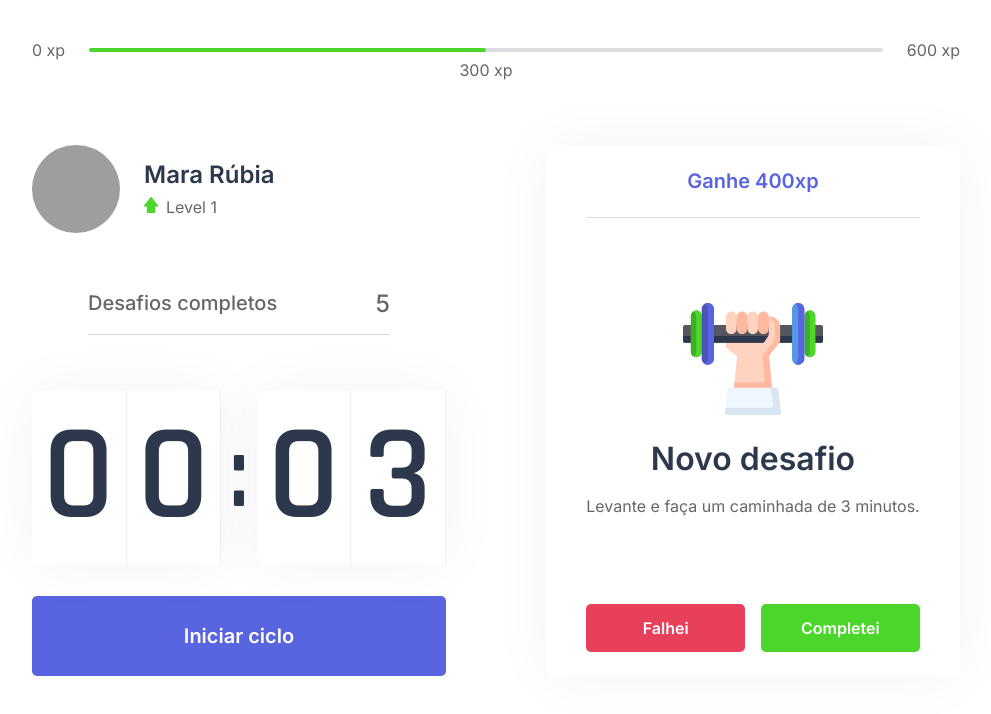
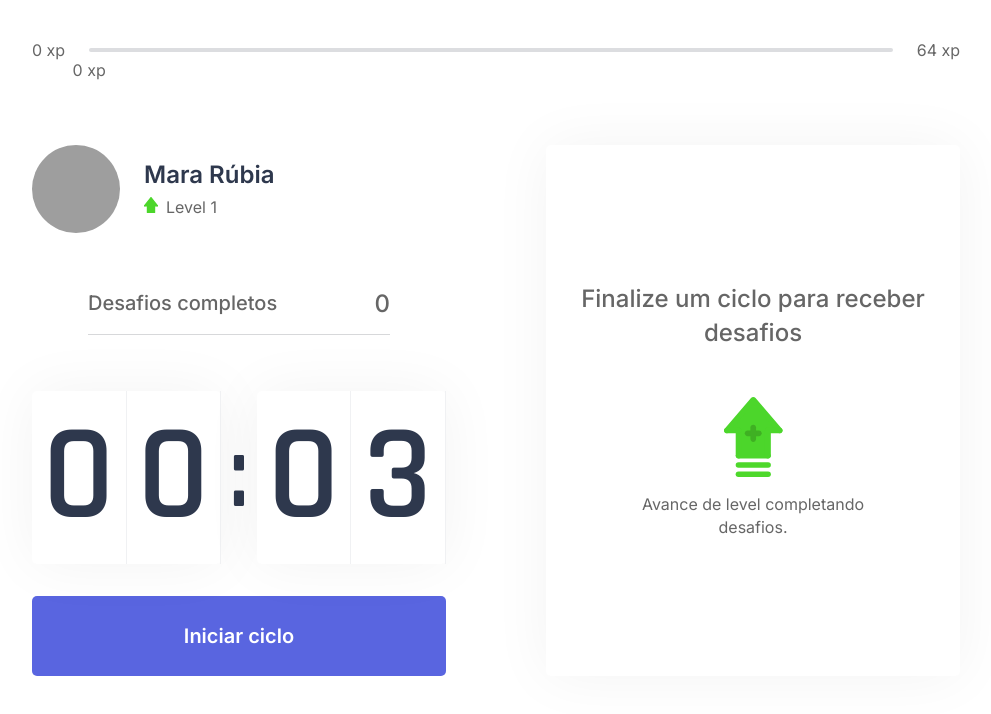
Before and after one commit to mararbia/React, a Next.js app in the folder moveit-next/: page / in a window 1280 px wide. Shown: the top 714 px of the page, without its empty margins (144-1135 px from the left). Built offline with nearby package versions, Linux system fonts and the light colour scheme; grey boxes are pictures that could not be loaded.

Commit message:
feat: Resources added to the challenge context

```diff
--- /dev/null
+++ b/moveit-next/challenges.json
@@ -0,0 +1,62 @@
+[
+    {
+      "type": "body",
+      "description": "Estique um de seus braços com a palma da mão virada para frente e puxe os dedos para cima por 10 segundos por mão.",
+      "amount": 80
+    },
+    {
+      "type": "body",
+      "description": "Estique seu braço contra o peito e puxe-o utilizando o outro braço por 10 segundos por braço.",
+      "amount": 60
+    },
+    {
+      "type": "body",
+      "description": "Puxe seu pescoço com a ajuda da mão para a direita e para a esquerda, permanecendo na posição por alguns segundos.",
+      "amount": 70
+    },
+    {
+      "type": "body",
+      "description": "Com as duas mãos na parte de trás da cabeça, leve-a para baixo, alongando a parte de trás da região.",
+      "amount": 60
+    },
+    {
+      "type": "body",
+      "description": "Cruze as pernas e desça com as mãos esticadas em direção ao chão. Repita o movimento com a outra perna na frente.",
+      "amount": 100
+    },
+    {
+      "type": "body",
+      "description": "Sentado, abra as pernas e tente encostar as palmas das mãos no chão, repita 3 vezes por 5 segundos.",
+      "amount": 80
+    },
+    {
+      "type": "body",
+      "description": "Puxe o joelho de encontro ao peito e segure, troque de perna após 10 segundos.",
+      "amount": 50
+    },
+    {
+      "type": "body",
+      "description": "Sentado, cruze uma perna e incline seu tronco à frente, troque de perna após 10 segundos.",
+      "amount": 80
+    },
+    {
+      "type": "eye",
+      "description": "Sentado, feche os olhos e cubra-os com as palmas da mão durante 2 minutos, depois abra normalmente.",
+      "amount": 90
+    },
+    {
+      "type": "eye",
+      "description": "Em algum ambiente aberto, olhe o mais longe que puder em quatro direções por 3s, mexa apenas os olhos. Repita 3 vezes.",
+      "amount": 140
+    },
+    {
+      "type": "eye",
+      "description": "Usando os polegares, massage a área abaixo das sobrancelhas em movimentos circulares por 15 segundos.",
+      "amount": 70
+    },
+    {
+      "type": "body",
+      "description": "Em pé, gire a cintura o máximo que puder para a esquerda, segure por cinco segundos. Repita para a direita.",
+      "amount": 90
+    }
+  ]
--- a/moveit-next/src/components/ChallengeBox.tsx
+++ b/moveit-next/src/components/ChallengeBox.tsx
@@ -5,28 +5,25 @@
 
 export function ChallengeBox() {
 
-    const contextData = useContext(ChallengesContext);
-
-    console.log(contextData);
-
-    const hasActiveChallenge = true;
+    const { activeChallenge, resetChallenge } = useContext(ChallengesContext);
 
     return (
         <div className={styles.challengeBoxContainer}>
-            {hasActiveChallenge ? (
+            {activeChallenge ? (
                 <div className={styles.challengeActive}>
-                    <header>Ganhe 400xp</header>
+                    <header>Ganhe {activeChallenge.amount}</header>
 
                     <main>
-                        <img src="icons/body.svg"/>
+                        <img src={`icons/${activeChallenge.type}.svg`}/>
                         <strong>Novo desafio</strong>
-                        <p>Levante e faça um caminhada de 3 minutos.</p>
+                        <p>{activeChallenge.description}</p>
                     </main>
 
                     <footer>
                         <button
                             type="button"
                             className={styles.challengeFailedButton}
+                            onClick = {resetChallenge}
                             >
                             Falhei
                         </button>
--- a/moveit-next/src/components/CompletedChallenges.tsx
+++ b/moveit-next/src/components/CompletedChallenges.tsx
@@ -1,10 +1,15 @@
+import { useContext } from "react";
+import { ChallengesContext } from "../contexts/ChallengesContext";
 import styles from "../styles/components/CompletedChallenges.module.css";
 
 export function CompletedChallenges() {
+
+    const { challengesCompleted } = useContext(ChallengesContext);
+
     return(
         <div className={styles.completedChallengesContainer}>
             <span>Desafios completos</span>
-            <span>5</span>
+            <span>{challengesCompleted}</span>
         </div>
     );
 }
--- a/moveit-next/src/components/ExperienceBar.tsx
+++ b/moveit-next/src/components/ExperienceBar.tsx
@@ -1,16 +1,23 @@
+import { useContext } from 'react';
+import { ChallengesContext } from '../contexts/ChallengesContext';
 import styles from '../styles/components/ExperienceBar.module.css';
 
 export function ExperienceBar() {
+
+    const { currentExperience, experienceToNextLevel } = useContext(ChallengesContext);
+
+    const percentToNextLevel = Math.round(currentExperience * 100) / experienceToNextLevel;
+
     return (
         <header className={styles.experienceBar}>
             <span>0 xp</span>
             <div>
-                <div style={{ width: '50%' }} />
-                <span className={styles.currentExperience} style={{ left: '50%' }}>
-                    300 xp
+                <div style={{ width: `${percentToNextLevel}%` }} />
+                <span className={styles.currentExperience} style={{ left: `${percentToNextLevel}%` }}>
+                    {currentExperience} xp
                 </span>
             </div>
-            <span>600 xp</span>
+            <span>{experienceToNextLevel} xp</span>
         </header>
     );
 }
--- a/moveit-next/src/contexts/ChallengesContext.tsx
+++ b/moveit-next/src/contexts/ChallengesContext.tsx
@@ -1,11 +1,21 @@
 import { createContext, useState, ReactNode } from 'react';
+import challenges from '../../challenges.json';
+
+interface Challenge {
+    type: 'body' | 'eye';
+    description: string;
+    amount: number;
+}
 
 interface ChallengesContextData {
     level: number;
     currentExperience: number;
+    experienceToNextLevel: number;
     challengesCompleted: number;
     levelUp: () =>  void;
     startNewChallenge: () => void;
+    activeChallenge: Challenge;
+    resetChallenge: () => void;
 }
 
 interface ChallengesProviderProps {
@@ -20,12 +30,23 @@
     const [currentExperience, setCurrentExperience] = useState(0);
     const [challengesCompleted, setChallengesCompleted] = useState(0);
 
+    const [activeChallenge, setActiveChallenge] = useState(null);
+
+    const experienceToNextLevel = Math.pow((level + 1) * 4, 2);
+
     function levelUp() {
         setLevelUp(level + 1);
     }
 
     function startNewChallenge() {
-        console.log('New Challenge');
+        const randomChallengesIndex = Math.floor(Math.random() * challenges.length);
+        const challenge = challenges[randomChallengesIndex];
+
+        setActiveChallenge(challenge);
+    }
+
+    function resetChallenge() {
+        setActiveChallenge(null);
     }
 
     return (
@@ -35,6 +56,9 @@
         challengesCompleted,
         levelUp,
         startNewChallenge,
+        activeChallenge,
+        resetChallenge,
+        experienceToNextLevel,
         }}
     >
         {children}
```
